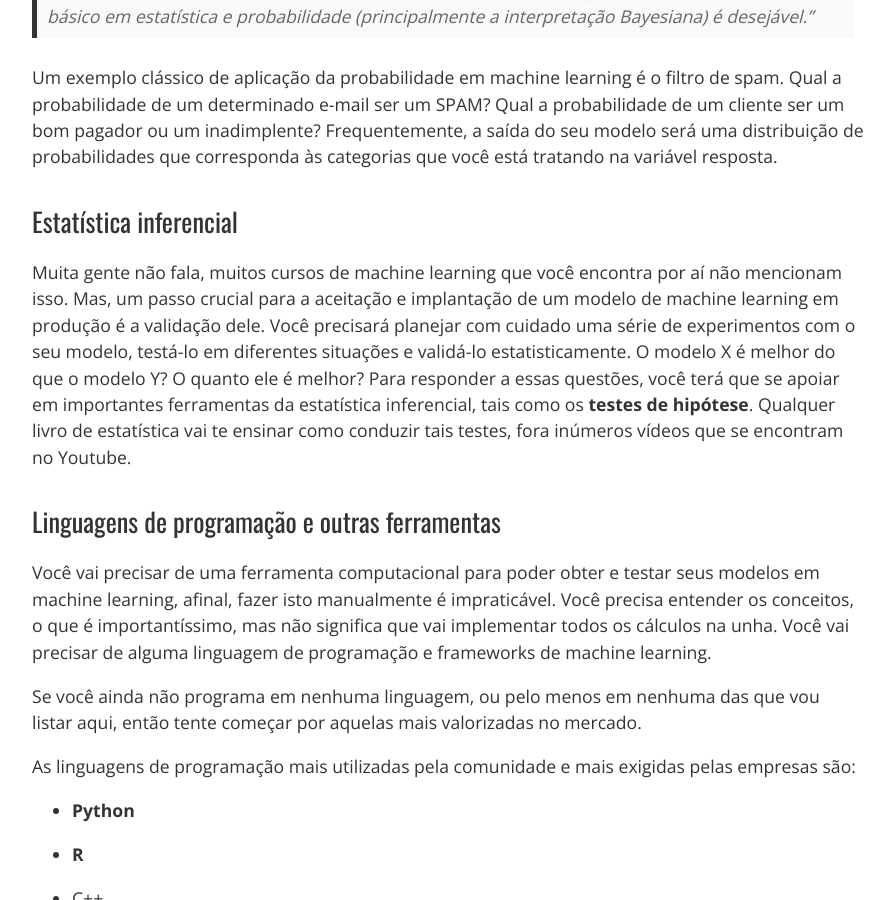
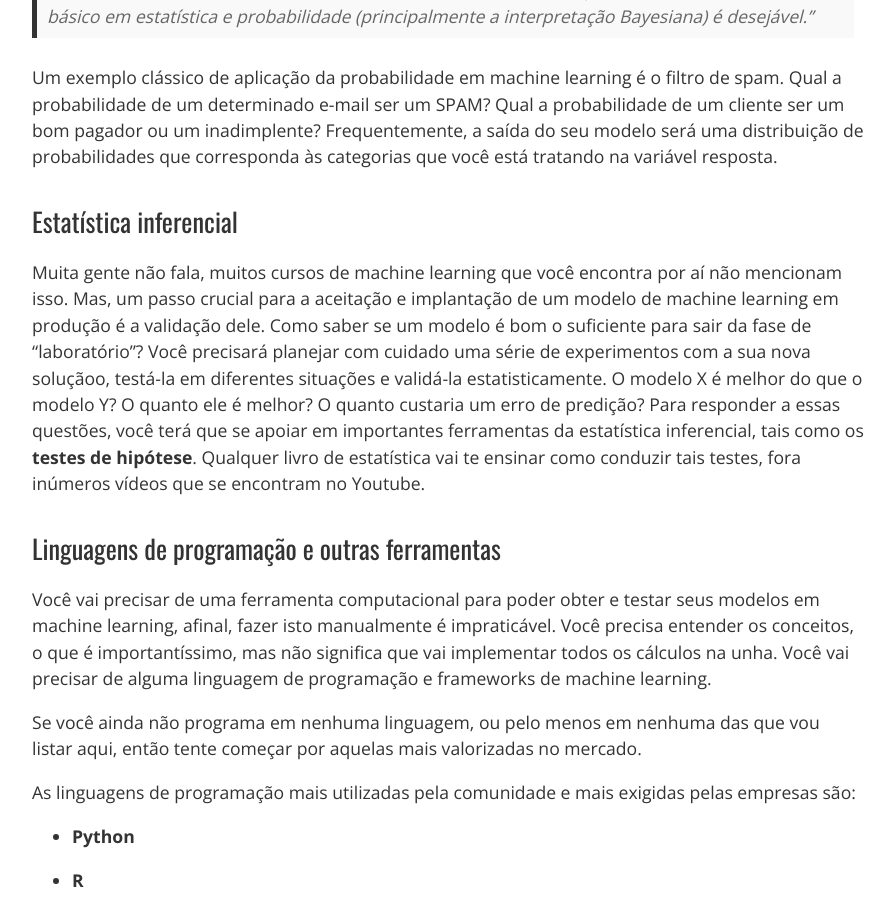
Before and after one commit to luisfredgs/luisfredgs.github.io, a Jekyll site: the page built from _posts/2018-01-18-dicas-para-aprender-machine-learning.md, in a window 1280 px wide and 900 px high, scrolled down 3673 px. Shown: the whole window, without its empty margins (192-1086 px from the left). Built offline with Jekyll 4.4.1, drawn with Linux system fonts in a browser that asks for light colours; comment, search, counter and statistics services are not loaded.

Commit message:
Update 2018-01-18-dicas-para-aprender-machine-learning.md

```diff
--- a/_posts/2018-01-18-dicas-para-aprender-machine-learning.md
+++ b/_posts/2018-01-18-dicas-para-aprender-machine-learning.md
@@ -72,7 +72,7 @@ Um exemplo clássico de aplicação da probabilidade em machine learning é o fi
 
 ## Estatística inferencial
 
-Muita gente não fala, muitos cursos de machine learning que você encontra por aí não mencionam isso. Mas, um passo crucial para a aceitação e implantação de um modelo de machine learning em produção é a validação dele. Você precisará planejar com cuidado uma série de experimentos com o seu modelo, testá-lo em diferentes situações e validá-lo estatisticamente. O modelo X é melhor do que o modelo Y? O quanto ele é melhor? Para responder a essas questões, você terá que se apoiar em importantes ferramentas da estatística inferencial, tais como os **testes de hipótese**. Qualquer livro de estatística vai te ensinar como conduzir tais testes, fora inúmeros vídeos que se encontram no Youtube.
+Muita gente não fala, muitos cursos de machine learning que você encontra por aí não mencionam isso. Mas, um passo crucial para a aceitação e implantação de um modelo de machine learning em produção é a validação dele. Como saber se um modelo é bom o suficiente para sair da fase de "laboratório"? Você precisará planejar com cuidado uma série de experimentos com a sua nova soluçãoo, testá-la em diferentes situações e validá-la estatisticamente. O modelo X é melhor do que o modelo Y? O quanto ele é melhor? O quanto custaria um erro de predição? Para responder a essas questões, você terá que se apoiar em importantes ferramentas da estatística inferencial, tais como os **testes de hipótese**. Qualquer livro de estatística vai te ensinar como conduzir tais testes, fora inúmeros vídeos que se encontram no Youtube.
 
 ## Linguagens de programação e outras ferramentas
 
```
